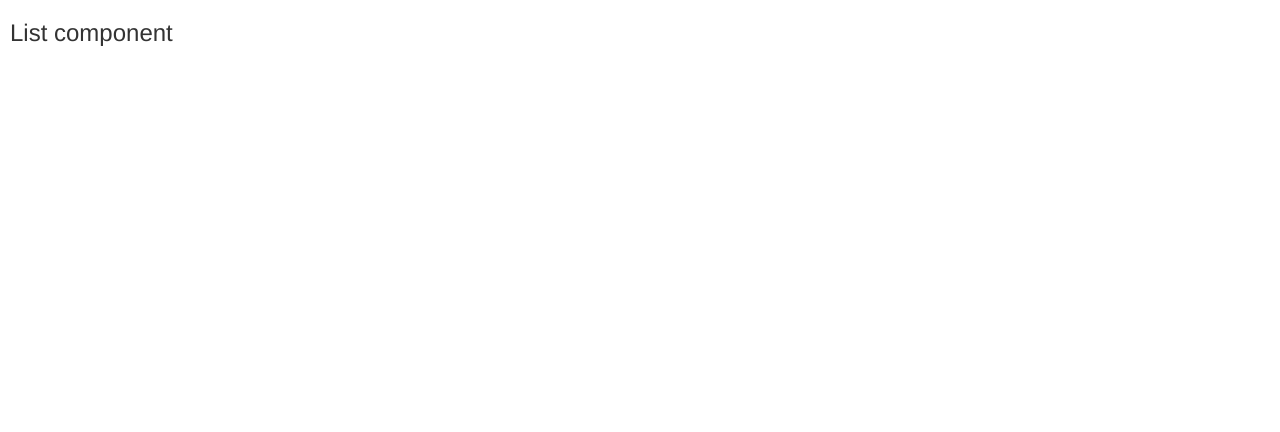
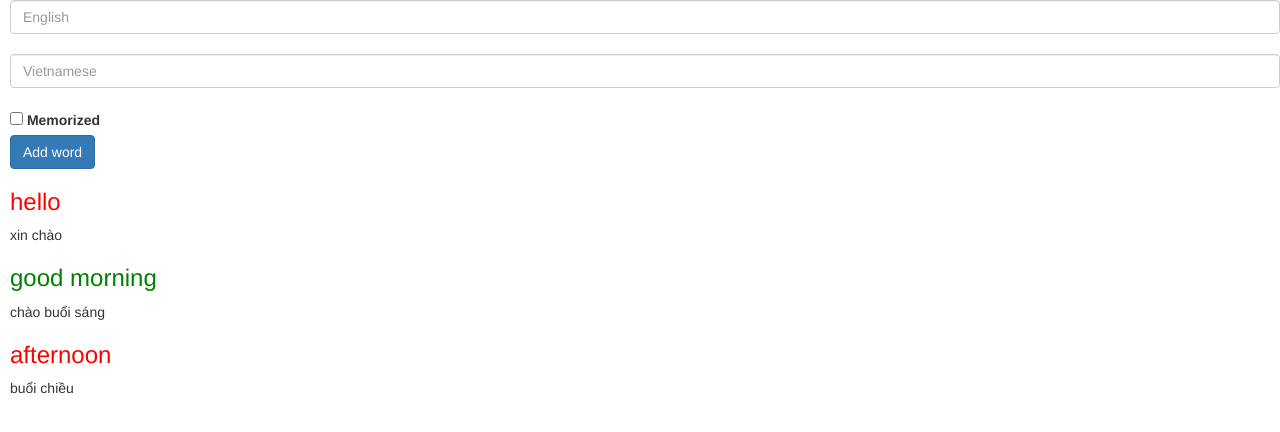
Before and after one commit to vanpho93/react1609, a React (Create React App) app: page / in a window 1280 px wide. Shown: the top 432 px of the page. Built offline with nearby package versions, Linux system fonts and the light colour scheme.

Commit message:
checkbox

```diff
--- a/src/App.js
+++ b/src/App.js
@@ -1,6 +1,6 @@
 import React, { Component } from 'react';
-import Word from './components/Word';
 import List from './components/List';
+// import Box from './components/Box';
 
 class App extends Component {
   render() {
--- a/src/components/List.js
+++ b/src/components/List.js
@@ -1,15 +1,45 @@
 import React, { Component } from 'react';
+import Word from './Word';
 
 const words = [
-    { en: 'hello', vn: 'xin chào', isMemorized: true },
+    { en: 'hello', vn: 'xin chào', isMemorized: false },
     { en: 'good morning', vn: 'chào buổi sáng', isMemorized: true },
-    { en: 'bad', vn: 'tệ', isMemorized: true },
+    { en: 'afternoon', vn: 'buổi chiều', isMemorized: false },
 ];
 
 export default class List extends Component {
+    constructor(props) {
+        super(props);
+        this.state = { arrWords: words };
+        this.addWord = this.addWord.bind(this);
+    }
+
+    addWord() {
+        const en = this.refs.txtEn.value;
+        const vn = this.refs.txtVn.value
+        const isMemorized = this.refs.cbMemorized.checked;
+        const word = { en, vn, isMemorized };
+        this.setState({ arrWords: this.state.arrWords.concat(word) });
+        this.refs.txtEn.value = '';
+        this.refs.txtVn.value = '';
+        this.refs.cbMemorized.checked = false;
+    }
+
     render() {
+        const { arrWords } = this.state;
         return (
-            <h3>List component</h3>
+            <div>
+                <input className="form-control" placeholder="English" ref="txtEn" />
+                <br />
+                <input className="form-control" placeholder="Vietnamese" ref="txtVn" />
+                <br />
+                <label><input type="checkbox" ref="cbMemorized" /> Memorized</label>
+                <br />
+                <button className="btn btn-primary" onClick={this.addWord}>
+                    Add word
+                </button>
+                { arrWords.map(word => <Word key={word.en} {...word} />) }
+            </div>
         );
     }
 }
```
Also changed, not shown: src/components/Box.js (added, +29 -0 lines).
